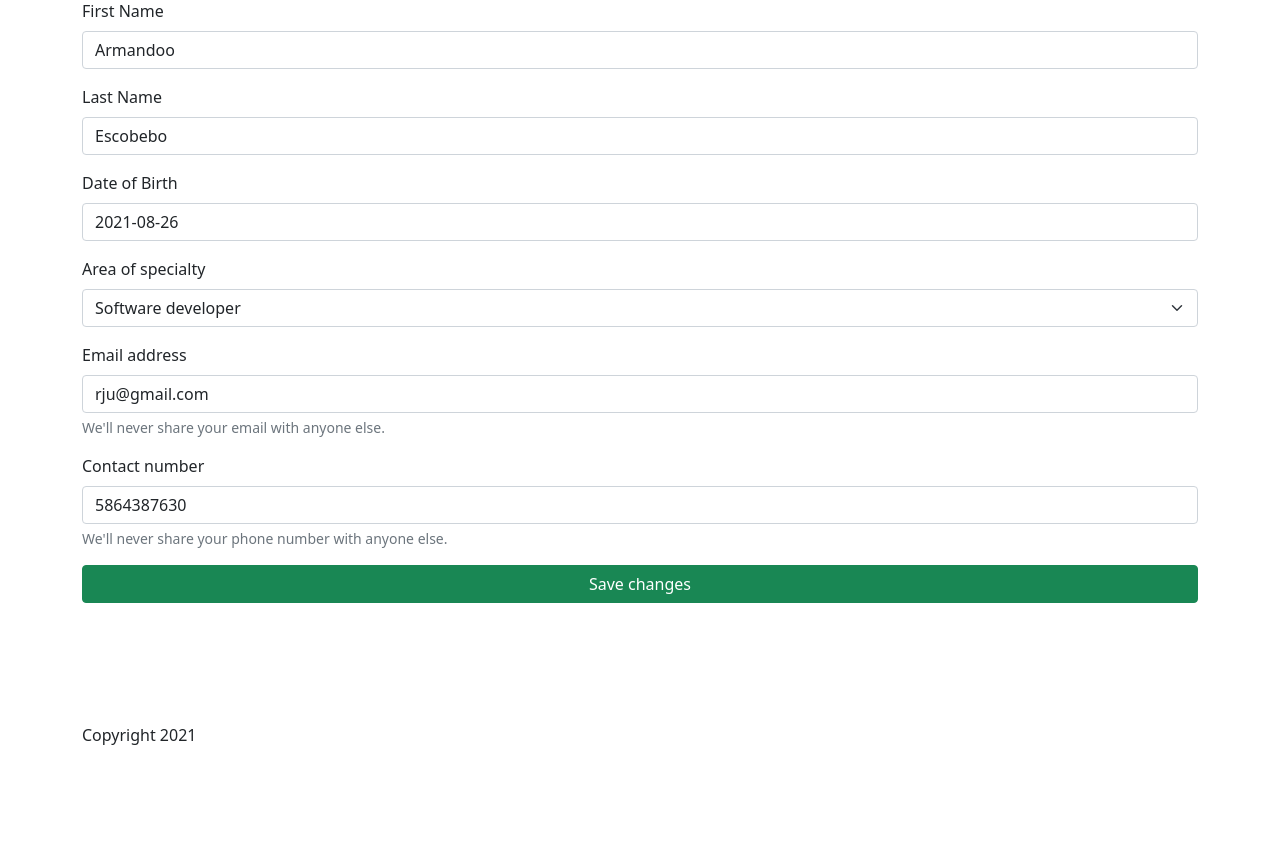
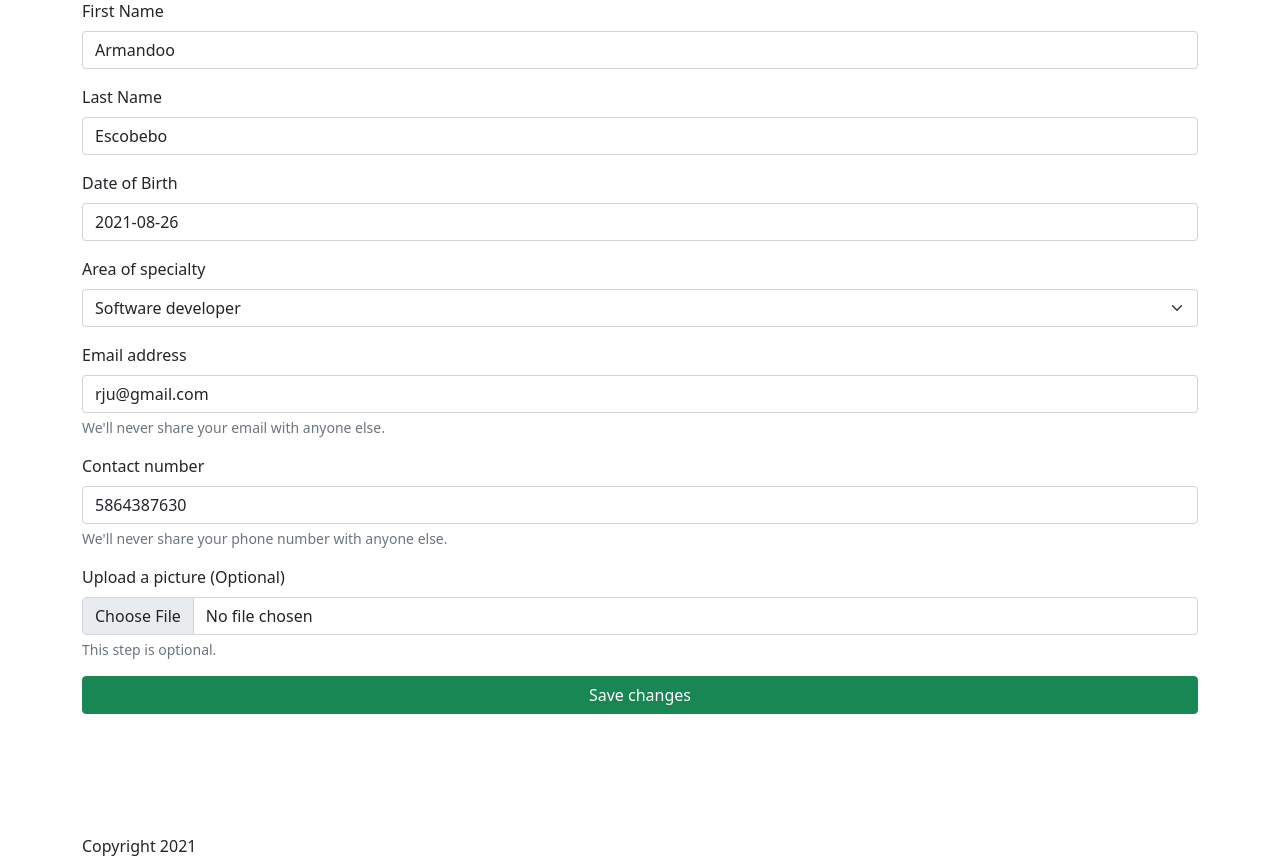
Before and after one commit to ludev84/attendance, a PHP site: page /edit.php?id=35 in a window 1280 px wide. Shown: the part 137-995 px from the top of the page. Before the commit the page ends 882 px from the top, so only its background shows below. Run offline with PHP 8.4, Linux system fonts and the light colour scheme; the visitor is signed in with stand-in values (Sample User, id 1); data comes from the database, SQL or seed files in the repository; data that the repository does not hold is empty; some libraries are stand-ins or nearby versions.

Commit message:
Modified edit.php so we can udate a profile fpicture

```diff
--- a/db/crud.php
+++ b/db/crud.php
@@ -29,9 +29,9 @@
     }
 
 
-    public function editAttendee($id, $fname, $lname, $dob, $email, $contact, $specialty){
+    public function editAttendee($id, $fname, $lname, $dob, $email, $contact, $specialty, $avatar_path){
       try {
-        $sql = "UPDATE `attendee` SET `firstname`=:fname,`lastname`=:lname,`dateofbirth`=:dob,`emailadress`=:email,`contactnumber`=:contact,`specialty_id`=:specialty WHERE `attendee_id`=:id;";
+        $sql = "UPDATE `attendee` SET `firstname`=:fname,`lastname`=:lname,`dateofbirth`=:dob,`emailadress`=:email,`contactnumber`=:contact,`specialty_id`=:specialty, `avatar_path`=:avatar_path WHERE `attendee_id`=:id;";
         $stmt = $this->db->prepare($sql);
 
         $stmt->bindparam(':id', $id);
@@ -41,6 +41,7 @@
         $stmt->bindparam(':email', $email);
         $stmt->bindparam(':contact', $contact);
         $stmt->bindparam(':specialty', $specialty);
+        $stmt->bindparam(':avatar_path', $avatar_path);
 
         $stmt->execute();
         return true;
--- a/edit.php
+++ b/edit.php
@@ -18,7 +18,7 @@
 
 <h1 class='text-center'> <?php echo $title ?> </h1>
 
-<form method="post" action="editpost.php">
+<form method="post" enctype="multipart/form-data" action="editpost.php">
   <input type="hidden" name="id" value=<?php echo $attendee['attendee_id'] ?> >
   <div class="mb-3">
     <label for="firstName" class="form-label">First Name</label>
@@ -52,6 +52,11 @@
     <input required type="text" class="form-control" id="phone" value=<?php echo $attendee['contactnumber'] ?> aria-describedby="phoneHelp" name="phone">
     <div id="phoneHelp" class="form-text">We'll never share your phone number with anyone else.</div>
   </div>
+  <div class="mb-3">
+    <label for="avatar" class="form-label">Upload a picture (Optional)</label>
+    <input type="file" class="form-control" accept="image/*" name="avatar" id="avatar">
+    <div id="avatar" class="form-text">This step is optional.</div>
+  </div>
   <div class="d-grid gap-2">
     <button type="submit" name="submit" class="btn btn-success btn-block">Save changes</button>
   </div>
--- a/index.php
+++ b/index.php
@@ -55,11 +55,6 @@
     <input type="file" class="form-control" accept="image/*" name="avatar" id="avatar">
     <div id="avatar" class="form-text">This step is optional.</div>
   </div>
-  <!-- <div class="mb-3">
-    <input type="file" accept="image/*" class="custom-file-input" id="avatar" name="avatar">
-    <label class="custom-file-label" for="avatar">Upload Image (Optional)</label>
-    <div id="avatar" class="form-text">The profile picture is optional.</div>
-  </div> -->
   <div class="d-grid gap-2">
     <button type="submit" name="submit" class="btn btn-primary btn-block">Submit</button>
   </div>
```
Also changed, not shown: editpost.php (+11 -1 lines).
